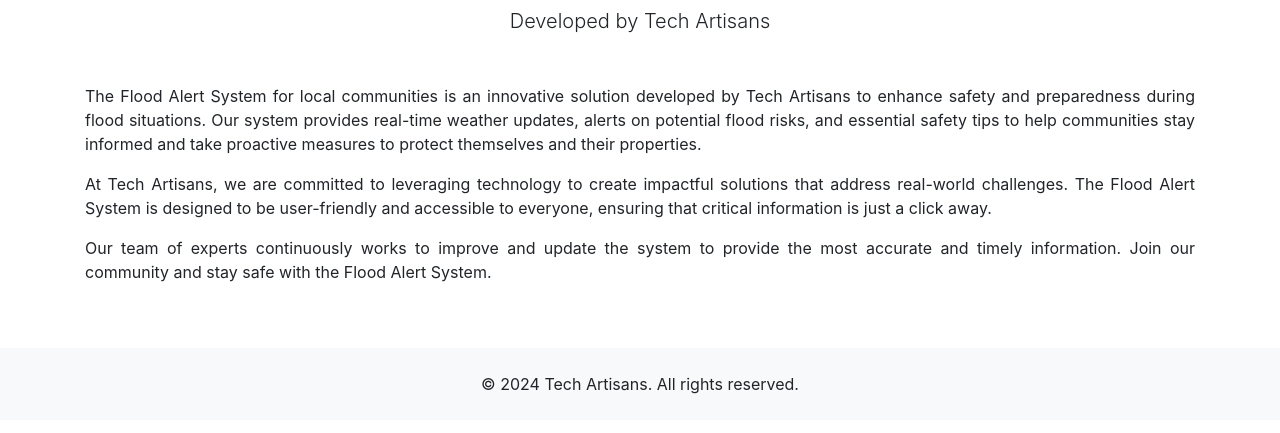
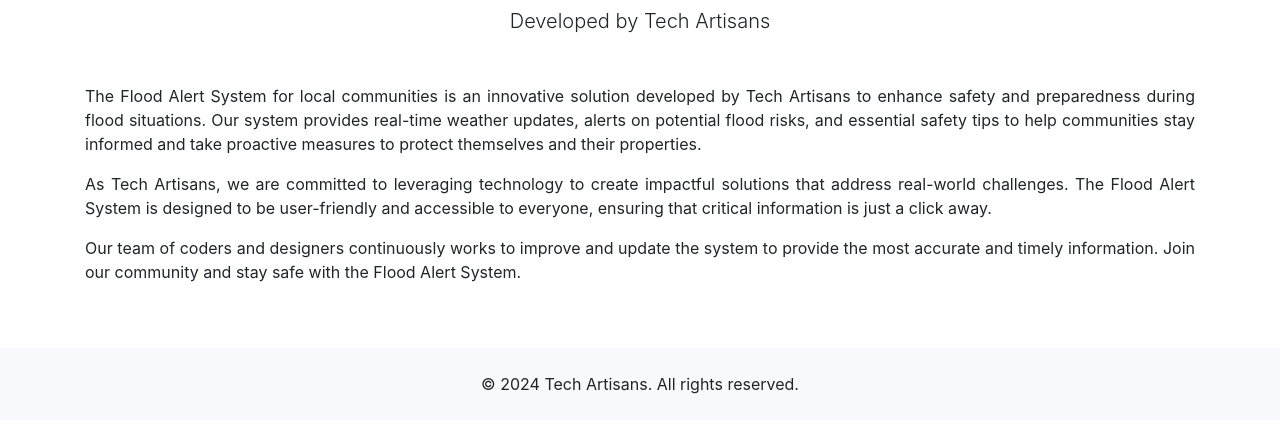
Before and after one commit to Ronit-Bhowmick/AURA-Flood-Alert-System, a Flask app: page /about in a window 1280 px wide. Shown: the part 189-622 px from the top of the page. Run offline with Flask 3, Linux system fonts and the light colour scheme.

Commit message:
version 0.0.1

```diff
--- a/templates/about.html
+++ b/templates/about.html
@@ -45,12 +45,12 @@
           measures to protect themselves and their properties.
         </p>
         <p class="text-justify">
-          At Tech Artisans, we are committed to leveraging technology to create impactful solutions that address real-world
+          As Tech Artisans, we are committed to leveraging technology to create impactful solutions that address real-world
           challenges. The Flood Alert System is designed to be user-friendly and accessible to everyone, ensuring that
           critical information is just a click away.
         </p>
         <p class="text-justify">
-          Our team of experts continuously works to improve and update the system to provide the most accurate and
+          Our team of coders and designers continuously works to improve and update the system to provide the most accurate and
           timely information. Join our community and stay safe with the Flood Alert System.
         </p>
       </div>
--- a/templates/index.html
+++ b/templates/index.html
@@ -4,7 +4,7 @@
 <head>
   <meta charset="UTF-8">
   <meta name="viewport" content="width=device-width, initial-scale=1.0">
-  <title>Home Page</title>
+  <title>Document</title>
   <link rel="stylesheet" href="https://cdn.jsdelivr.net/npm/bootstrap@4.0.0/dist/css/bootstrap.min.css"
     integrity="sha384-Gn5384xqQ1aoWXA+058RXPxPg6fy4IWvTNh0E263XmFcJlSAwiGgFAW/dAiS6JXm" crossorigin="anonymous">
   <link rel="stylesheet" href="{{ url_for('static', filename='css/style.css') }}">
```
